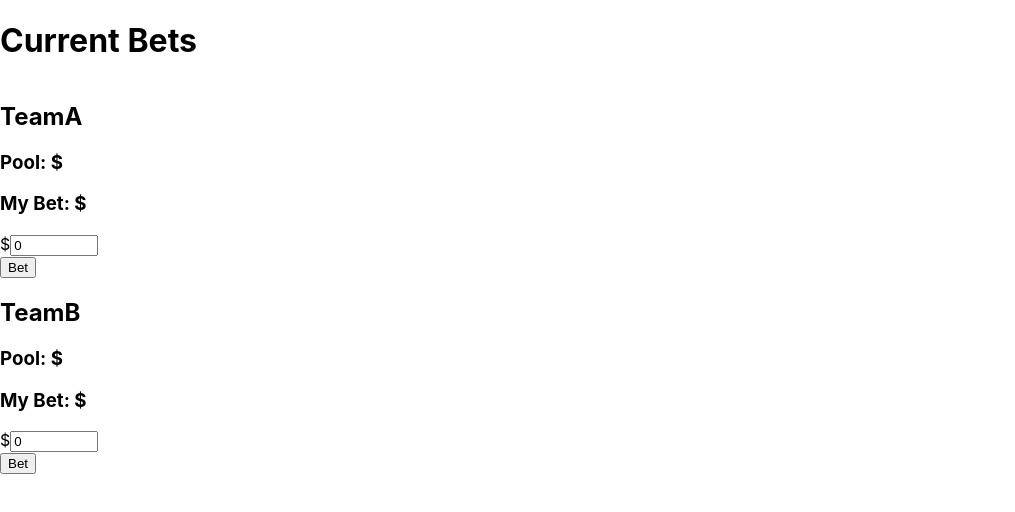
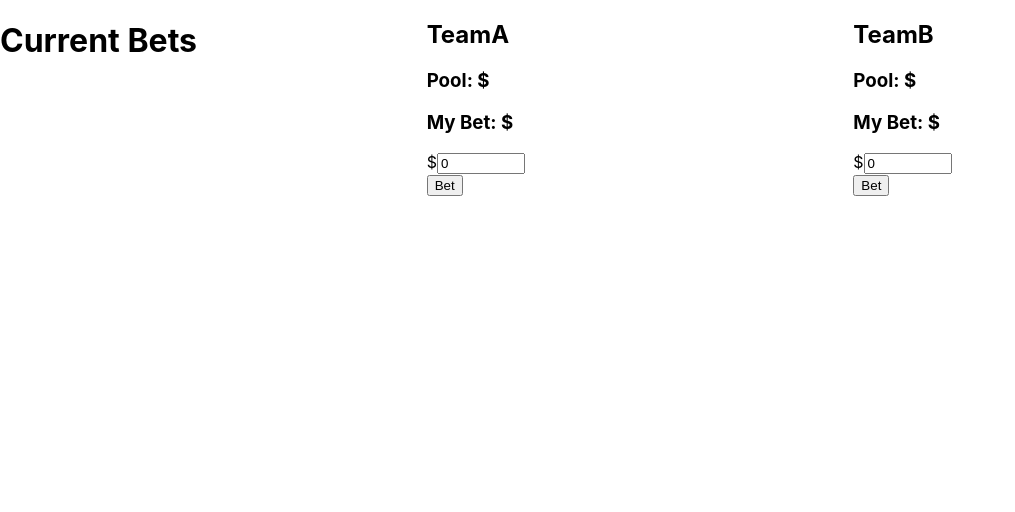
Before and after one commit to smokiebacon/attshapehackathon, a React (Create React App) app: page /bet in a window 1280 px wide. Shown: the top 512 px of the page, without its empty margins (0-1015 px from the left). Built offline with nearby package versions, Linux system fonts and the light colour scheme.

Commit message:
Bryant resets CSS styling in App.css.

```diff
--- a/src/App.css
+++ b/src/App.css
@@ -1,3 +1,17 @@
+* {
+    box-sizing: border-box;
+    padding: 0;
+    margin: 0;
+}
+
+html {
+    font-size: 62.5%;
+}
+
+body {
+    font-size: 1.4rem;
+}
+
 .App {
     text-align: center;
 }
--- a/src/Components/Bet/Bet.css
+++ b/src/Components/Bet/Bet.css
@@ -1,3 +1,5 @@
 .bet {
     display: grid;
+    grid-template-columns: repeat(3, 1fr);
+    grid-template-rows: 1rem 20rem;
 }
```
